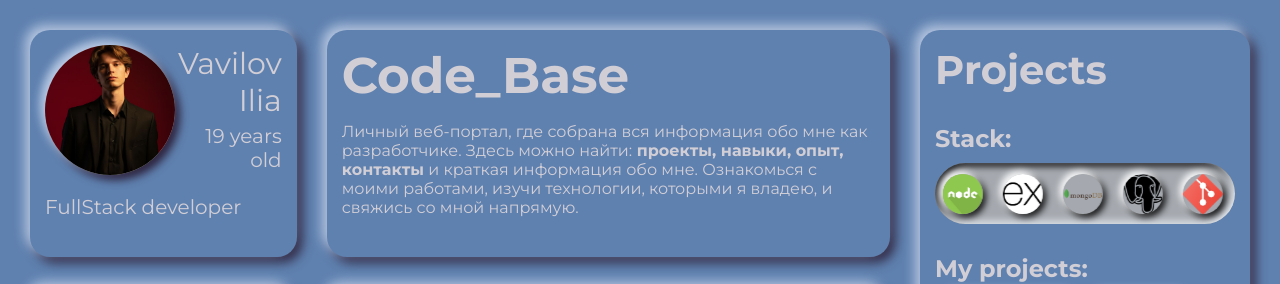
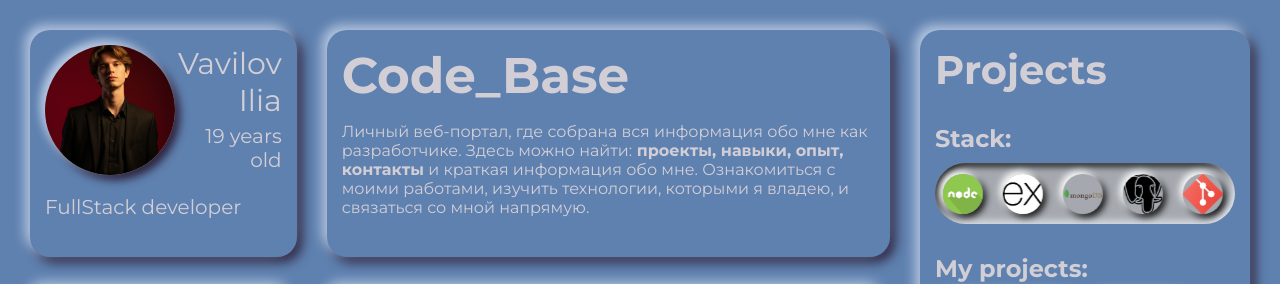
Before and after one commit to GrimProg-design/Code_Base, a React (Vite) app: page / in a window 1280 px wide. Shown: the top 284 px of the page. Built offline with nearby package versions, Linux system fonts and the light colour scheme; grey boxes are pictures that could not be loaded; a web font is replaced by a local one.

Commit message:
небольшое ищменения

```diff
--- a/src/components/header/Header.jsx
+++ b/src/components/header/Header.jsx
@@ -8,7 +8,7 @@ export default function Header() {
         Личный веб-портал, где собрана вся информация обо мне как разработчике.
         Здесь можно найти:
         <strong> проекты, навыки, опыт, контакты</strong> и краткая информация обо мне.
-        Ознакомься с моими работами, изучи технологии, которыми я владею, и свяжись со мной напрямую.
+        Ознакомиться с моими работами, изучить технологии, которыми я владею, и связаться со мной напрямую.
       </p>
     </div>
   )
```
